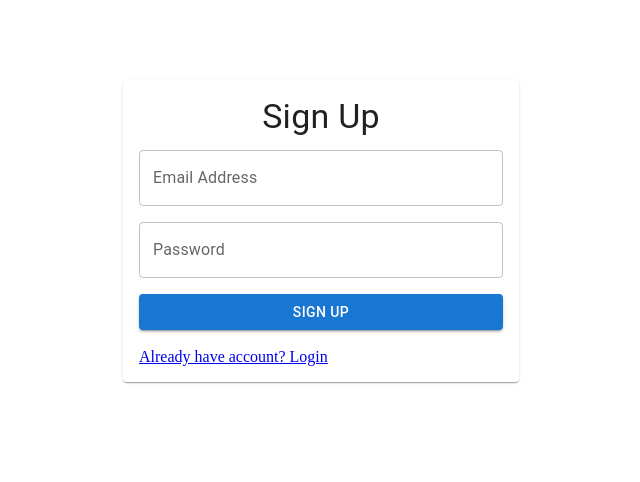
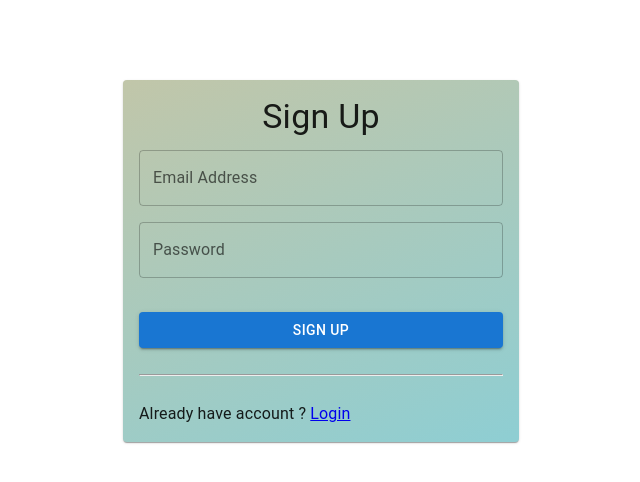
Before and after one commit to sristhilamichhane/multilingo, a React (Vite) app in the folder frontend/: page /signUP in a window 1280 px wide. Shown: the top 482 px of the page, without its empty margins (319-959 px from the left). Built offline with nearby package versions, Linux system fonts and the light colour scheme; what react-swipeable-views-utils would draw is missing.

Commit message:
feat: :sparkles: SignUp page

```diff
--- a/frontend/src/components/SignUpLogin/SignUp.jsx
+++ b/frontend/src/components/SignUpLogin/SignUp.jsx
@@ -7,11 +7,12 @@ import {
   Paper,
 } from "@mui/material";
 import { Link } from "react-router-dom";
+import "../../Pages/Home.css";
 
 const SignUp = () => {
   return (
     <Container maxWidth="xs">
-      <Paper sx={{ padding: 2, marginTop: 10 }}>
+      <Paper sx={{ padding: 2, marginTop: 10 }} className="gradientLight">
         <Typography variant="h4" align="center" gutterBottom>
           Sign Up
         </Typography>
@@ -34,7 +35,9 @@ const SignUp = () => {
                 variant="outlined"
               />
             </Grid>
+
             <Grid item xs={12}>
+              <br />
               <Button
                 fullWidth
                 variant="contained"
@@ -45,7 +48,11 @@ const SignUp = () => {
               </Button>
               <br />
               <br />
-              <Link to="/login">Already have account? Login</Link>
+              <hr />
+              <br />
+              <Typography>
+                Already have account ? <Link to="/login"> Login</Link>
+              </Typography>
             </Grid>
           </Grid>
         </form>
```
